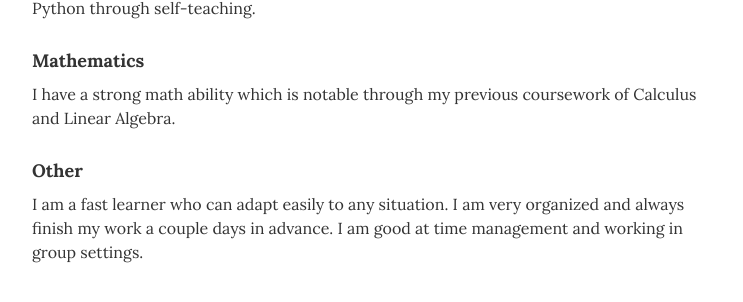
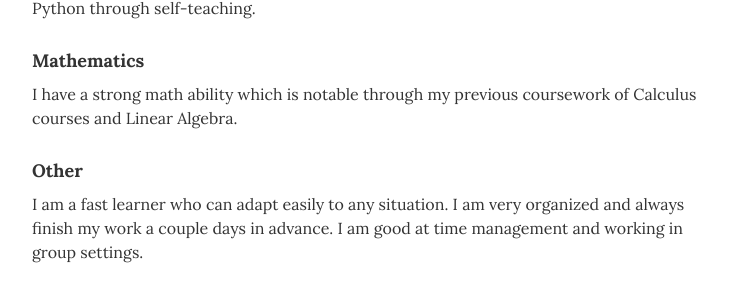
Before and after one commit to jglovier/resume-template, a Jekyll site: the page built from index.html, in a window 1280 px wide and 900 px high, scrolled down 2014 px. Shown: the part 176-478 px from the top of the window, without its empty margins (268-1011 px from the left). Built offline with Jekyll 4.4.1, drawn with Linux system fonts in a browser that asks for light colours.

Commit message:
Update skills.yml

```diff
--- a/_data/skills.yml
+++ b/_data/skills.yml
@@ -5,7 +5,7 @@
 
 # Mathematics
 - skill: Mathematics
-  description: I have a strong math ability which is notable through my previous coursework of Calculus and Linear Algebra.
+  description: I have a strong math ability which is notable through my previous coursework of Calculus courses and Linear Algebra.
 
 # Other
 - skill: Other
```
